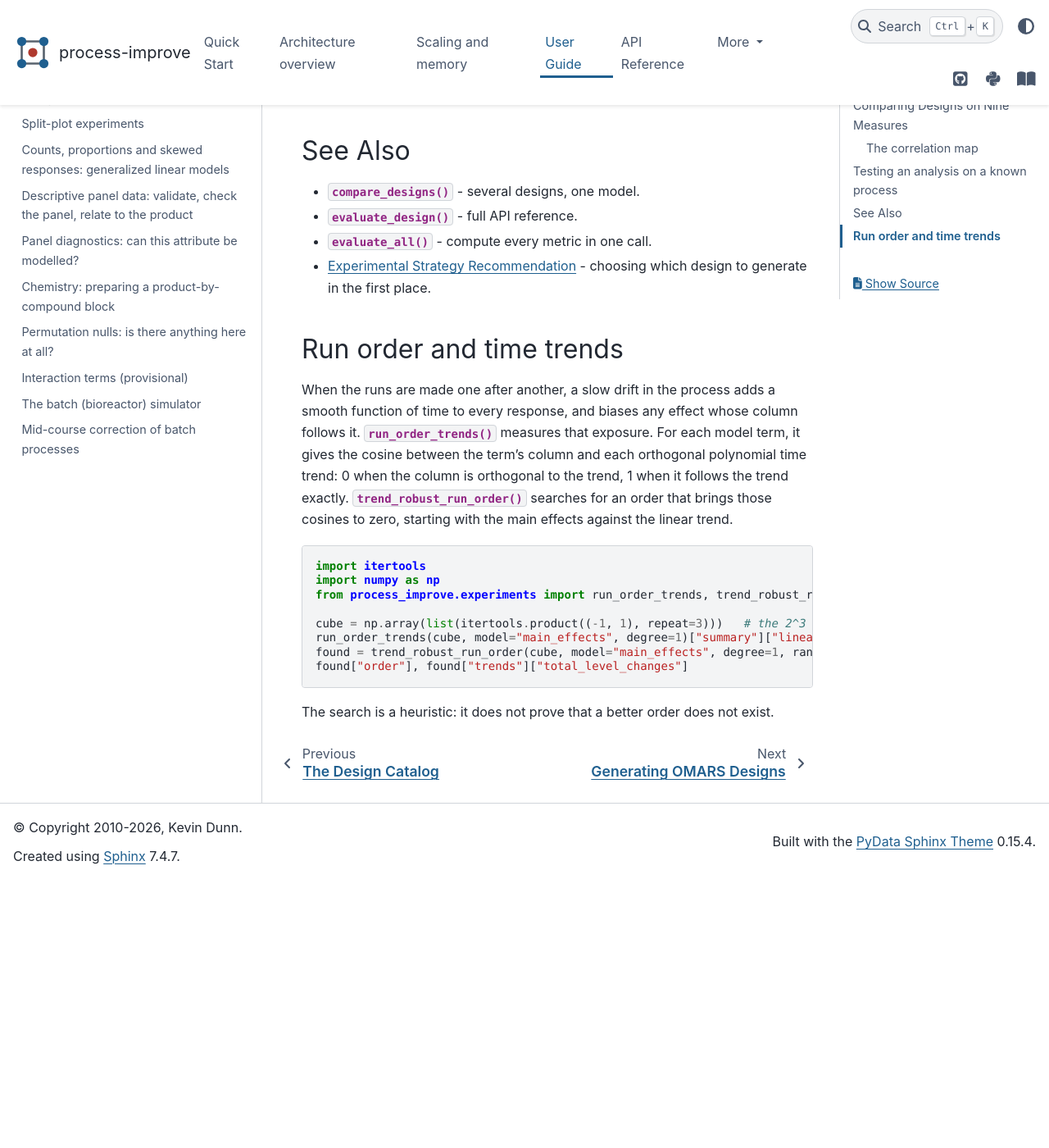
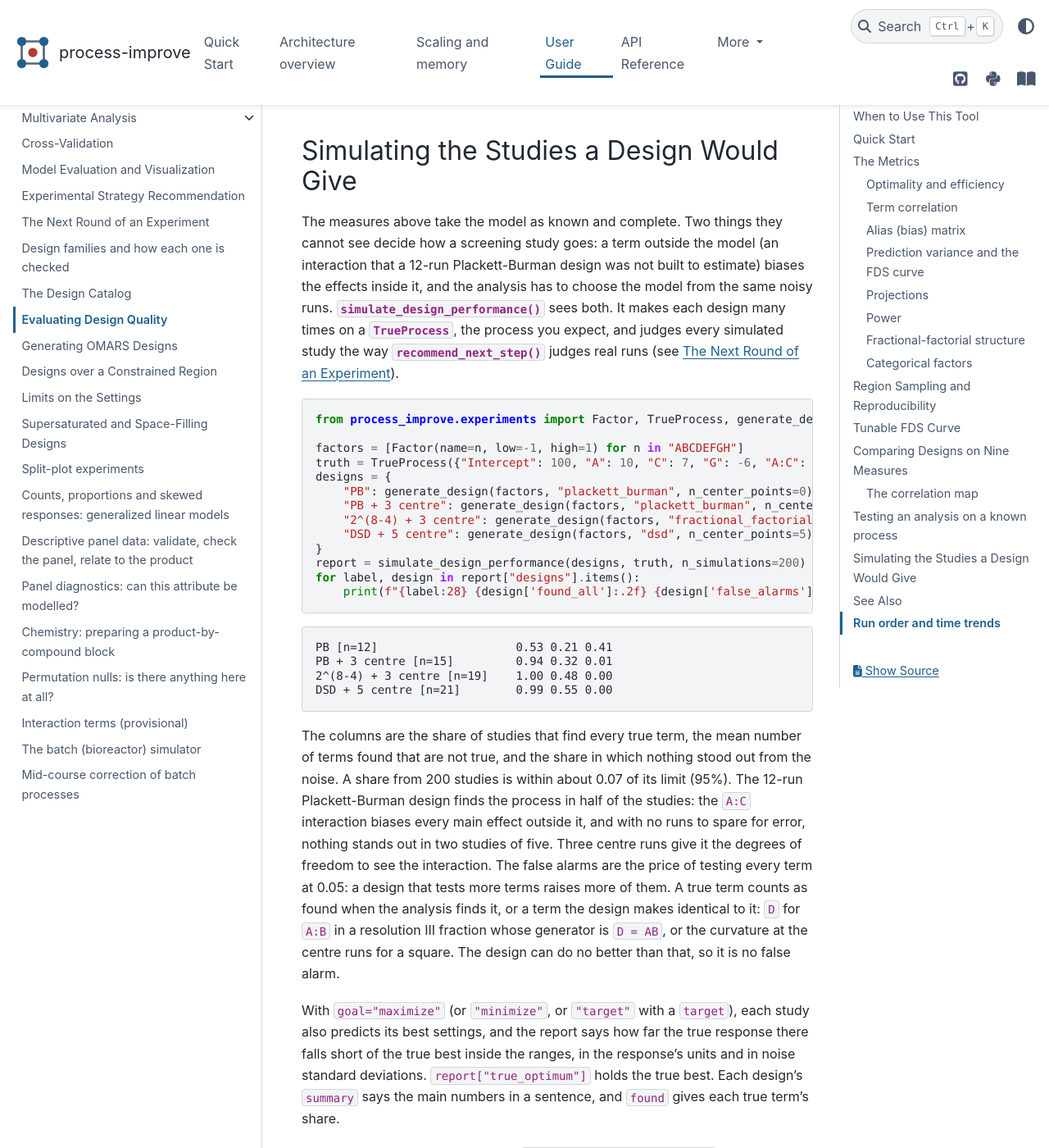
Before and after one commit to kgdunn/process-improve, a Sphinx documentation site: the page built from docs/user_guide/design_evaluation.rst, in a window 1280 px wide and 1400 px high, scrolled down 9492 px. Shown: the whole window at 82% size. Built offline with Sphinx 7.4.7 and the PyData theme 0.15.4, drawn with Linux system fonts in a browser that asks for light colours; before the commit the page ends 10565 px from its top, so only the background shows below that; some of the changed text lies outside the part shown.

Commit message:
Document simulated studies; add the changelog fragment
Co-Authored-By: Claude Opus 5.5 <noreply@anthropic.com>
Claude-Session: https://claude.ai/code/session_01L2tiSWaSL9Az8XA4ah4Xza

```diff
--- a/docs/api/experiments.rst
+++ b/docs/api/experiments.rst
@@ -148,6 +148,12 @@ The Next Round
 .. automodule:: process_improve.experiments.next_step
    :members: recommend_next_step, ACTIONS
 
+Simulated Studies
+~~~~~~~~~~~~~~~~~
+
+.. automodule:: process_improve.experiments.simulate
+   :members: simulate_design_performance
+
 .. automodule:: process_improve.experiments.strategy.models
    :members:
    :undoc-members:
--- a/docs/user_guide/design_evaluation.rst
+++ b/docs/user_guide/design_evaluation.rst
@@ -428,10 +428,69 @@ Factor ``D`` is not in the model, so it has no effect, and its estimate differs
 zero by the noise alone. The terms are named as ``analyze_experiment`` names them;
 ``A*B``, ``B:A``, ``C**2`` and ``C^2`` are accepted too.
 
+.. _simulating-designs:
+
+Simulating the Studies a Design Would Give
+------------------------------------------
+
+The measures above take the model as known and complete. Two things they cannot see decide
+how a screening study goes: a term outside the model (an interaction that a 12-run
+Plackett-Burman design was not built to estimate) biases the effects inside it, and the
+analysis has to choose the model from the same noisy runs.
+:func:`~process_improve.experiments.simulate_design_performance` sees both. It makes each
+design many times on a :class:`~process_improve.experiments.TrueProcess`, the process you
+expect, and judges every simulated study the way
+:func:`~process_improve.experiments.recommend_next_step` judges real runs (see
+:doc:`next_step`).
+
+.. code-block:: python
+
+   from process_improve.experiments import Factor, TrueProcess, generate_design, simulate_design_performance
+
+   factors = [Factor(name=n, low=-1, high=1) for n in "ABCDEFGH"]
+   truth = TrueProcess({"Intercept": 100, "A": 10, "C": 7, "G": -6, "A:C": 8}, sigma=3)
+   designs = {
+       "PB": generate_design(factors, "plackett_burman", n_center_points=0),
+       "PB + 3 centre": generate_design(factors, "plackett_burman", n_center_points=3),
+       "2^(8-4) + 3 centre": generate_design(factors, "fractional_factorial", resolution=4, n_center_points=3),
+       "DSD + 5 centre": generate_design(factors, "dsd", n_center_points=5),
+   }
+   report = simulate_design_performance(designs, truth, n_simulations=200)
+   for label, design in report["designs"].items():
+       print(f"{label:28} {design['found_all']:.2f} {design['false_alarms']:.2f} {design['nothing_stood_out']:.2f}")
+
+.. code-block:: text
+
+   PB [n=12]                    0.53 0.21 0.41
+   PB + 3 centre [n=15]         0.94 0.32 0.01
+   2^(8-4) + 3 centre [n=19]    1.00 0.48 0.00
+   DSD + 5 centre [n=21]        0.99 0.55 0.00
+
+The columns are the share of studies that find every true term, the mean number of terms
+found that are not true, and the share in which nothing stood out from the noise. A share
+from 200 studies is within about 0.07 of its limit (95%). The 12-run Plackett-Burman design
+finds the process in half of the studies: the ``A:C`` interaction biases every main effect
+outside it, and with no runs to spare for error, nothing stands out in two studies of five.
+Three centre runs give it the degrees of freedom to see the interaction. The false alarms are
+the price of testing every term at 0.05: a design that tests more terms raises more of them. A true term counts as found when
+the analysis finds it, or a term the design makes identical to it: ``D`` for ``A:B`` in a
+resolution III fraction whose generator is ``D = AB``, or the curvature at the centre runs
+for a square. The design can do no better than that, so it is no false alarm.
+
+With ``goal="maximize"`` (or ``"minimize"``, or ``"target"`` with a ``target``), each study
+also predicts its best settings, and the report says how far the true response there falls
+short of the true best inside the ranges, in the response's units and in noise standard
+deviations. ``report["true_optimum"]`` holds the true best. Each design's ``summary`` says the
+main numbers in a sentence, and ``found`` gives each true term's share.
+
+The simulation is also an MCP tool, ``simulate_design_performance``, which takes each
+design's coded runs as ``generate_design`` returns them; ``compare_designs`` is one too.
+
 See Also
 --------
 
 - :func:`~process_improve.experiments.compare_designs` - several designs, one model.
+- :func:`~process_improve.experiments.simulate_design_performance` - several designs, by simulated studies.
 - :func:`~process_improve.experiments.evaluate_design` - full API reference.
 - :func:`~process_improve.experiments.evaluate_all` - compute every metric in
   one call.
```
Also changed, not shown: changelog.d/2026-10-18-simulate-design-performance.added.md (added, +8 -0 lines), skills/doe-designer/SKILL.md (+2 -0 lines).
